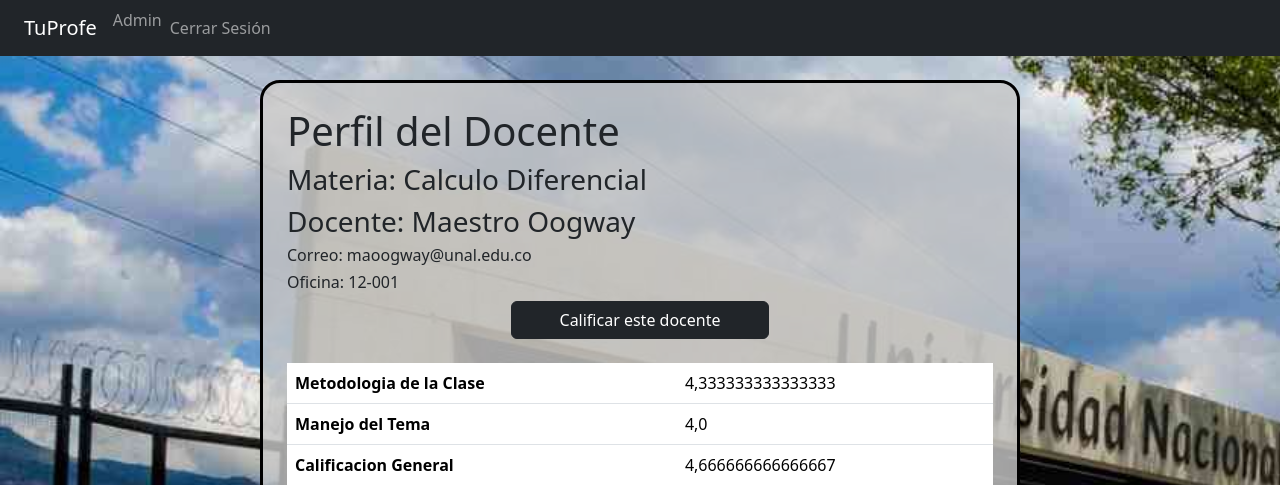
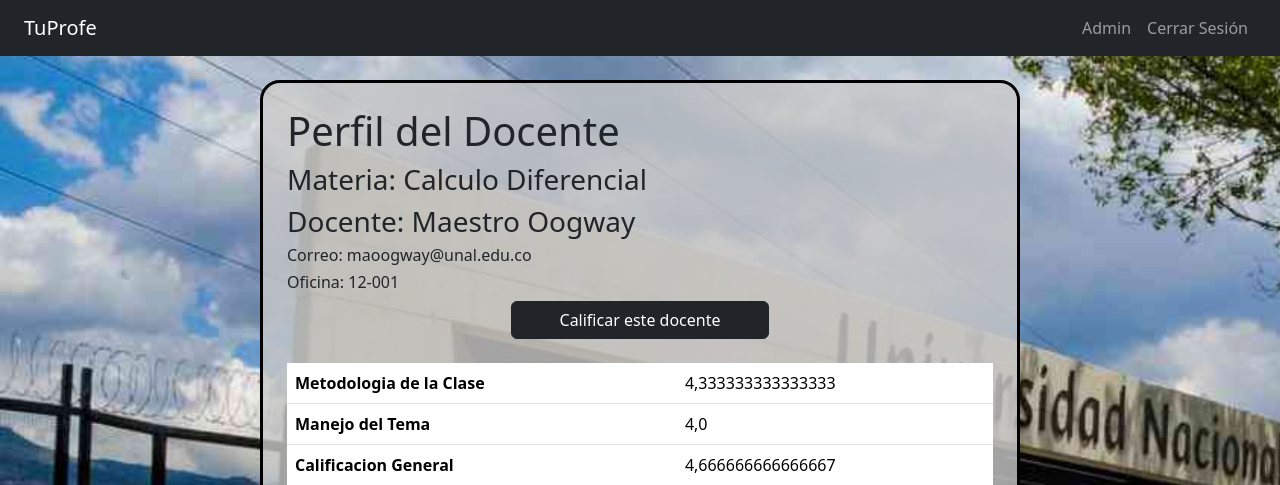
Before and after one commit to solayap2601/ppi_08, a Django app: page /docente/1/1/1 in a window 1280 px wide. Shown: the top 485 px of the page. Run offline with Django 4.2, Linux system fonts and the light colour scheme; a user stored in the database is signed in; data comes from the database, SQL or seed files in the repository; some libraries are stand-ins or nearby versions.

Commit message:
Update docente.html

```diff
--- a/tuProfe/tuProfe/templates/docente.html
+++ b/tuProfe/tuProfe/templates/docente.html
@@ -31,10 +31,11 @@
     <span class="navbar-toggler-icon"></span>
   </button>
   <div class="collapse navbar-collapse" id="navbarNav">
+    <ul class="mx-auto"></ul>
     <ul class="navbar-nav ml-auto">
       {% if user.is_authenticated %}
       <li class="nav-item">
-        <span class="navbar-text">{{ user.first_name }}</span>
+        <span class="nav-link">{{ user.first_name }}</span>
       </li>
       <li class="nav-item">
         <a class="nav-link" href="{% url 'logout' %}" onclick="return confirm('¿Estás seguro de que quieres cerrar sesión?')">Cerrar Sesión</a>
```
